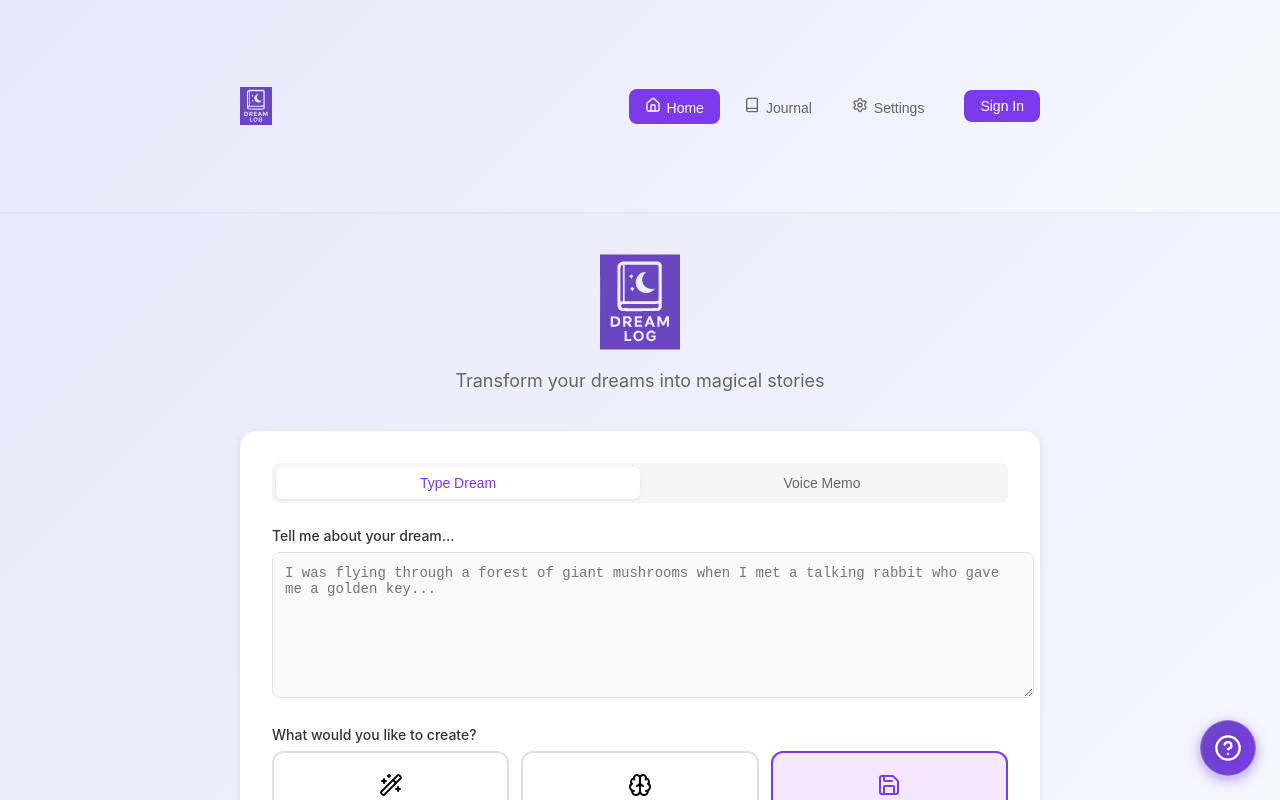
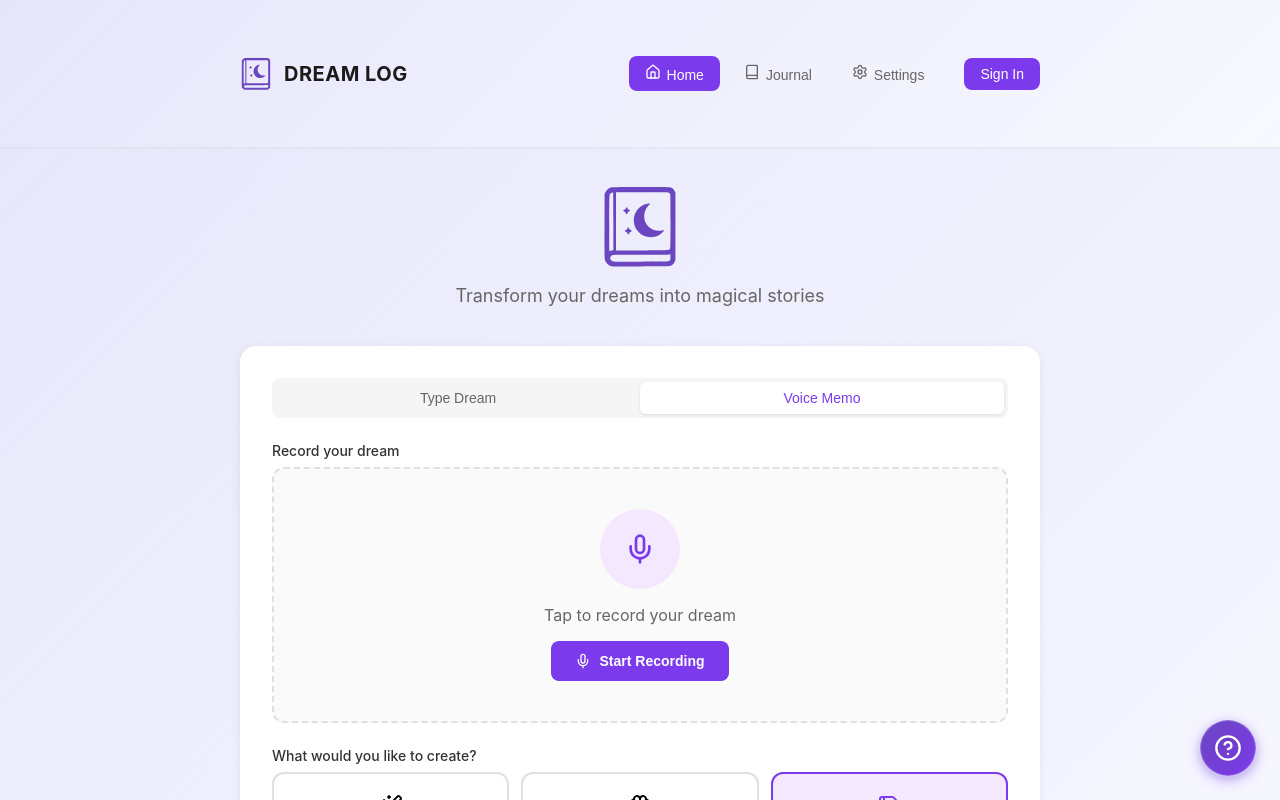
Before and after one commit to timfmjones/dream-journal, a React (Vite) app in the folder dream-log-frontend/: page / in a window 1280 px wide. Shown: the top 800 px of the page. Built offline with nearby package versions, Linux system fonts and the light colour scheme; no server answers.

Commit message:
transparent logo

```diff
--- a/dream-log-frontend/src/components/common/Logo.tsx
+++ b/dream-log-frontend/src/components/common/Logo.tsx
@@ -1,7 +1,6 @@
 // src/components/common/Logo.tsx
 
 import React from 'react';
-import DreamLogIcon from './DreamLogIcon';
 
 interface LogoProps {
   size?: 'small' | 'large';
@@ -32,8 +31,17 @@ const Logo: React.FC<LogoProps> = ({
         background: 'transparent'
       }}
     >
-      <DreamLogIcon width={iconSize} color={color} />
-      {showText && !showText && ( // Hide text since it's now part of the logo
+      <img
+        src="/dream-log-icon.svg"
+        alt="Dream Log"
+        width={iconSize}
+        height={iconSize}
+        style={{
+          display: 'block',
+          background: 'transparent'
+        }}
+      />
+      {showText && (
         <div style={{
           fontSize: fontSize,
           fontWeight: '700',
--- a/dream-log-frontend/src/components/create/CreateView.tsx
+++ b/dream-log-frontend/src/components/create/CreateView.tsx
@@ -26,7 +26,7 @@ const CreateView: React.FC<CreateViewProps> = ({ onNavigateToJournal }) => {
   const [isAnalyzing, setIsAnalyzing] = useState(false);
   const [storyTone, setStoryTone] = useState<StoryTone>('whimsical');
   const [storyLength, setStoryLength] = useState<StoryLength>('medium');
-  const [inputMode, setInputMode] = useState<'text' | 'voice'>('text');
+  const [inputMode, setInputMode] = useState<'text' | 'voice'>('voice');
   const [generatedImages, setGeneratedImages] = useState<any[]>([]);
   const [transcribedText, setTranscribedText] = useState('');
   const [generationMode, setGenerationMode] = useState<GenerationMode>('none');
@@ -159,7 +159,7 @@ const CreateView: React.FC<CreateViewProps> = ({ onNavigateToJournal }) => {
     <div>
       <div style={{ textAlign: 'center', marginBottom: '40px' }}>
         <div style={{ display: 'flex', justifyContent: 'center', marginBottom: '8px' }}>
-          <Logo size="large" showText={true} orientation="vertical" />
+          <Logo size="large" showText={false} />
         </div>
         <p style={{ fontSize: '18px', color: '#666' }}>Transform your dreams into magical stories</p>
       </div>
```
